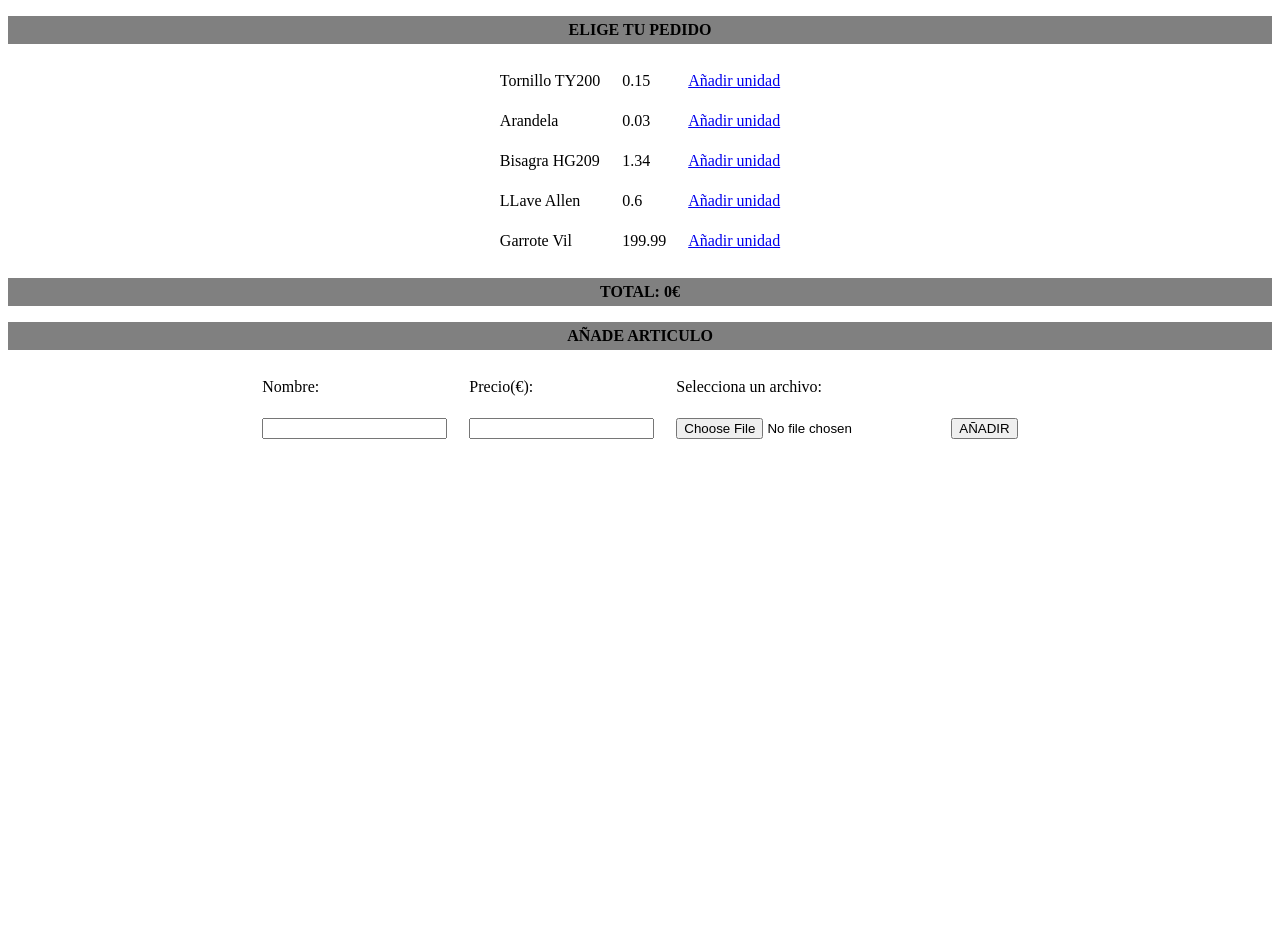
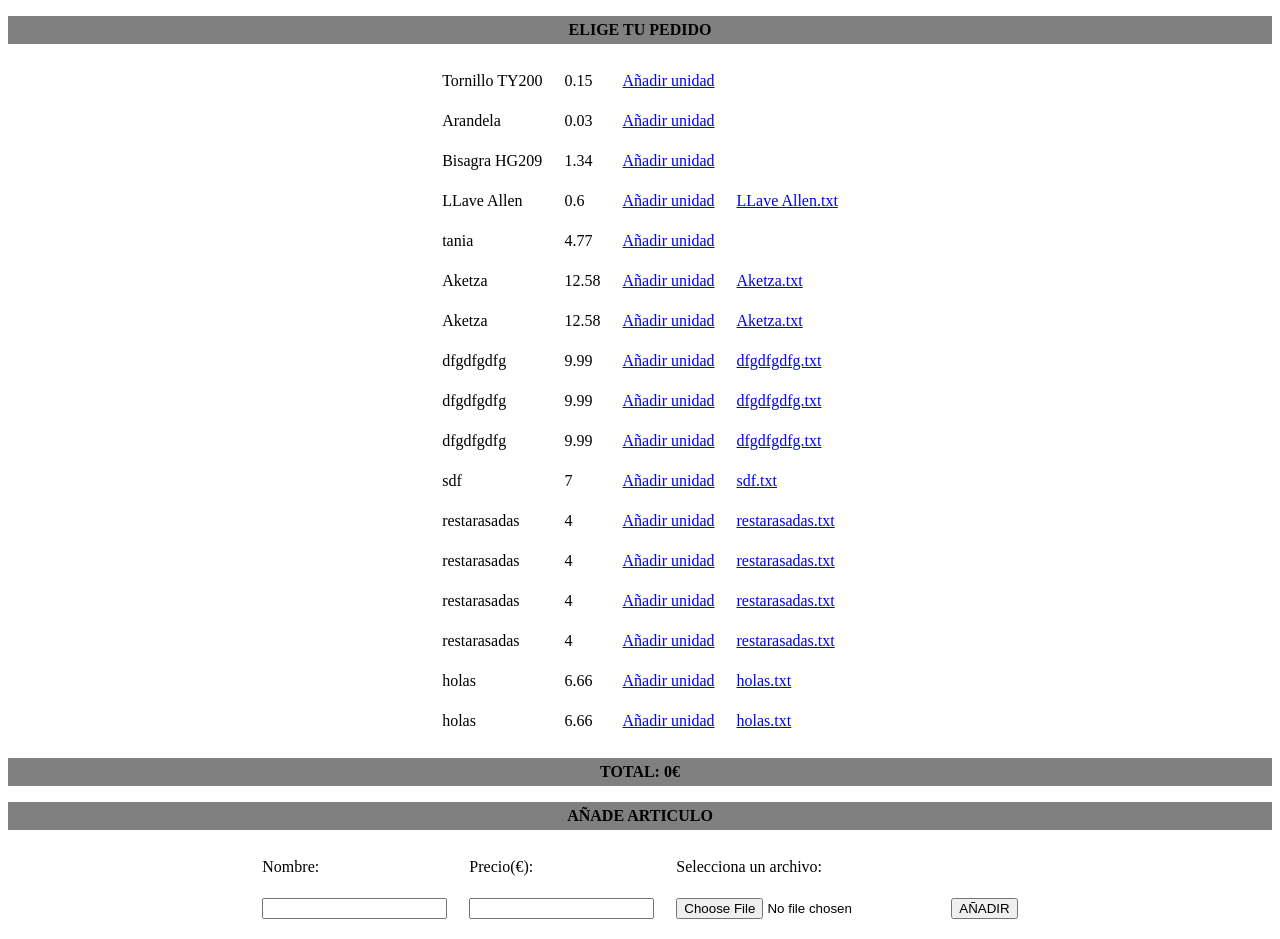
Before and after one commit to TaniaAlcudia/Desarrollo-Entorno-Servidor, a PHP site: page /tema1_tanda2_03.php in a window 1280 px wide. Before the commit the page ends 439 px from the top, so only its background shows below. Run offline with PHP 8.4, Linux system fonts and the light colour scheme.

Commit message:
010203 TERMINADO

```diff
--- a/tema_01/tanda_02/bd/articulos.txt
+++ b/tema_01/tanda_02/bd/articulos.txt
@@ -1,5 +1,17 @@
 Tornillo TY200;0.15
 Arandela;0.03
 Bisagra HG209;1.34
-LLave Allen;0.6
-Garrote Vil;199.99
+LLave Allen;0.6;./bd/llaveAllen.txt
+tania;4.77
+Aketza;12.58;./bd/Aketzatxt
+Aketza;12.58;./bd/Aketzatxt
+dfgdfgdfg;9.99;./bd/dfgdfgdfgtxt
+dfgdfgdfg;9.99;./bd/dfgdfgdfgtxt
+dfgdfgdfg;9.99;./bd/dfgdfgdfgtxt
+sdf;7;./bd/sdftxt
+restarasadas;4;./bd/restarasadastxt
+restarasadas;4;./bd/restarasadastxt
+restarasadas;4;./bd/restarasadastxt
+restarasadas;4;./bd/restarasadastxt
+holas;6.66;./bd/holastxt
+holas;6.66;./bd/holastxt
--- /dev/null
+++ b/tema_01/tanda_02/bd/llaveAllen.txt
@@ -0,0 +1 @@
+NOOO ESO NOOOO
--- a/tema_01/tanda_02/tema1_tanda2_03.php
+++ b/tema_01/tanda_02/tema1_tanda2_03.php
@@ -3,42 +3,68 @@
 <?php
 
     define("FICH", "./bd/articulos.txt");
+    define("URL_SUBIDA", "./bd/");
 
-    function mostarArticulos($totalCompra)
+    function cogerArticulos()
     {
+        $articulos = [];
         if (file_exists(FICH))
         {
+
             $lineas = explode("\n", file_get_contents(FICH));
             foreach ($lineas as $linea)
             {
-               $articulos = explode(";", $linea);
-               $articulo = $articulos[0];
-               $precio = $articulos[1];
-               echo "<tr><td>".$articulo."</td>";
-               echo "<td>".$precio."</td>";
-               echo "<td><a href='?total=".(floatval($precio) + floatval($totalCompra))."'>Añadir unidad</a></td></tr>";
+               $articulos[] = explode(";", $linea);
             }
+
         }
+        return $articulos;
+
     }
 
-    function aniadirArticulo()
+    function aniadirArticulo($nombre = "", $precio = "", $archivo = false)
     {
         $file = fopen(FICH, "a");
-        fwrite($file, "\n".$_POST['nombre'].";".$_POST['precio']);
+        if($archivo)
+            fwrite($file, "\n".$nombre.";".$precio.";".$archivo);
+        else
+            fwrite($file, "\n".$nombre.";".$precio);
         fclose($file);
     }
 
     $totalCompra = isset($_GET['total']) ? $_GET['total'] : 0;
+    $archivoSubida = isset($_FILES['subir']) ? $_FILES['subir'] : false;
     $error = false;
 
-    if (isset($_GET['aniadir']))
+
+    if (isset($_POST['aniadir']))
     {
-        if (!empty($_POST['nombre']) and !empty($_POST['precio']) and is_numeric($_POST['precio']))
-            aniadirArticulo();
-        else
-            $error = true;
+        if (!empty($_POST['nombre']) and !empty($_POST['precio']) and is_numeric($_POST['precio'])){
+
+            if($archivoSubida){
+                if(isset($archivoSubida['size']) and $archivoSubida['size'] > 0) {
+                    if($archivoSubida['type'] == "text/plain"){
+                        $url = URL_SUBIDA.$_POST['nombre']."txt";
+                        $movido = move_uploaded_file($_FILES['subir']['tmp_name'], $url);
+                        if($movido)
+                            aniadirArticulo($_POST['nombre'],$_POST['precio'],$url);
+                        else
+                            $error = "El archivo no se pudo subir";
+                    }else
+                        $error = "Por favor, vuesa merced se ve en la obligación para/con la pleitesia hacia el pueblo de brindar un manuscrito en texto plano";
+                } else {
+                    aniadirArticulo($_POST['nombre'],$_POST['precio']);
+                }
+            } else  {
+                aniadirArticulo($_POST['nombre'],$_POST['precio']);
+            }
+
+
+        }else
+            $error = "Campo(s) invalido(s)";
     }
 
+    $articulos = cogerArticulos();
 ?>
 <head>
     <meta charset="UTF-8">
@@ -66,7 +92,18 @@
     <p class="destacado">ELIGE TU PEDIDO</p>
     <table>
         <?php
-            mostarArticulos($totalCompra);
+
+            foreach ($articulos as $articulo) {
+                $nombre = $articulo[0];
+                $precio = $articulo[1];
+                echo "<tr><td>".$nombre."</td>";
+                echo "<td>".$precio."</td>";
+                echo "<td><a href='?total=".(floatval($precio) + floatval($totalCompra))."'>Añadir unidad</a></td>";
+                if(count($articulo) > 2)
+                    echo "<td><a href=".$articulo[2].">".$nombre.".txt</a></td>";
+
+                echo "</tr>";
+            }
         ?>
     </table>
     <p class="destacado">TOTAL: <?php echo $totalCompra?>€</p>
@@ -81,12 +118,12 @@
             <tr>
                 <td><input type="text" name="nombre" id="nombre"></td>
                 <td><input type="text" name="precio" id="precio"></td>
-                <td><input type="file" name="subir" id="subir"></td>
+                <td><input type="file" name="subir" id="subir" accept=".txt"></td>
                 <td><input type="submit" name="aniadir" id="aniadir" value="AÑADIR"></td>
             </tr>
             <?php
                 if ($error)
-                    echo "<tr><td><p style='color: red'>Campo(s) invalido(s)</p></td></tr>";
+                    echo "<tr><td><p style='color: red'>$error</p></td></tr>";
             ?>
         </table>
     </form>
```
Also changed, not shown: 5 other files.
